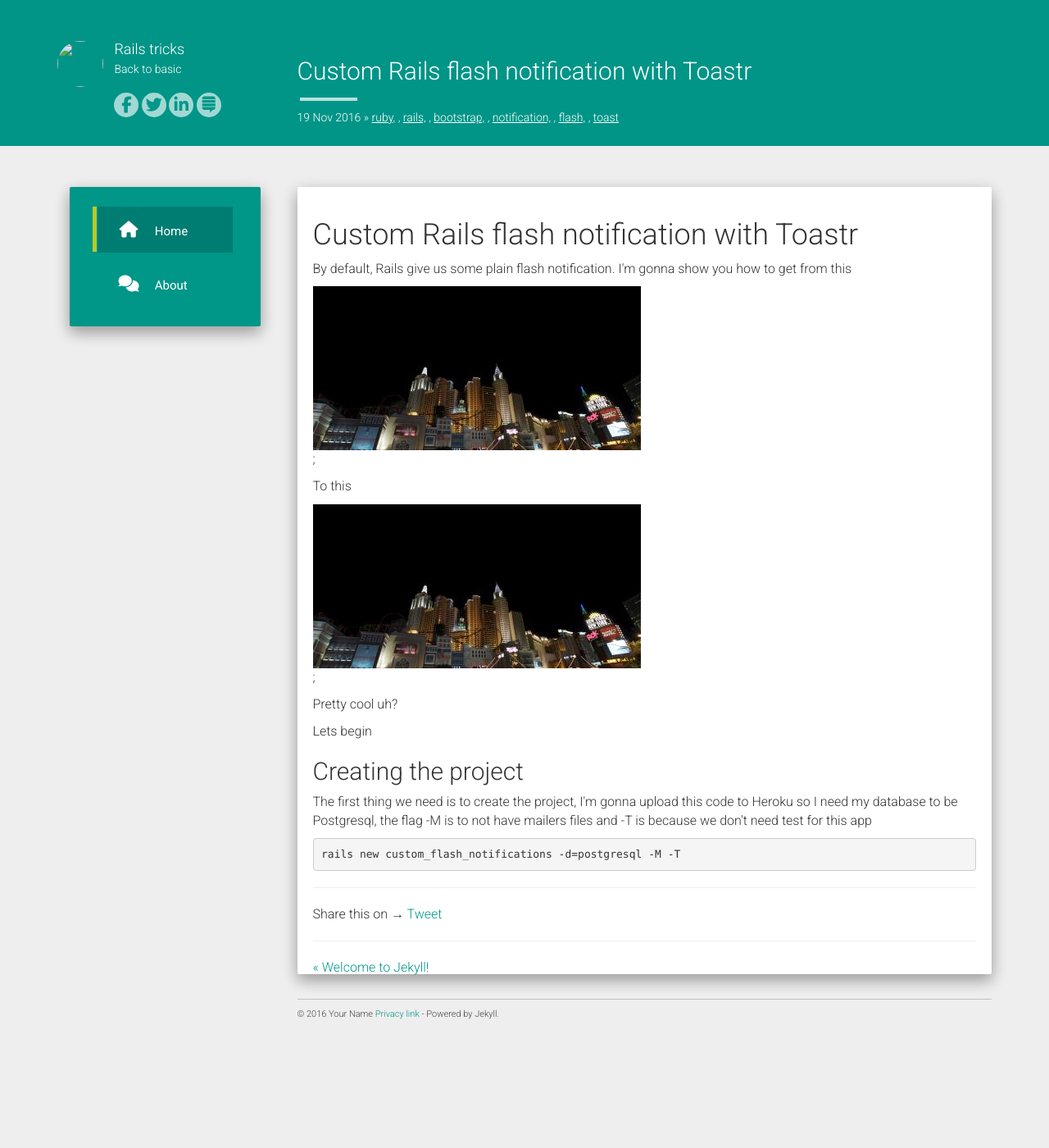
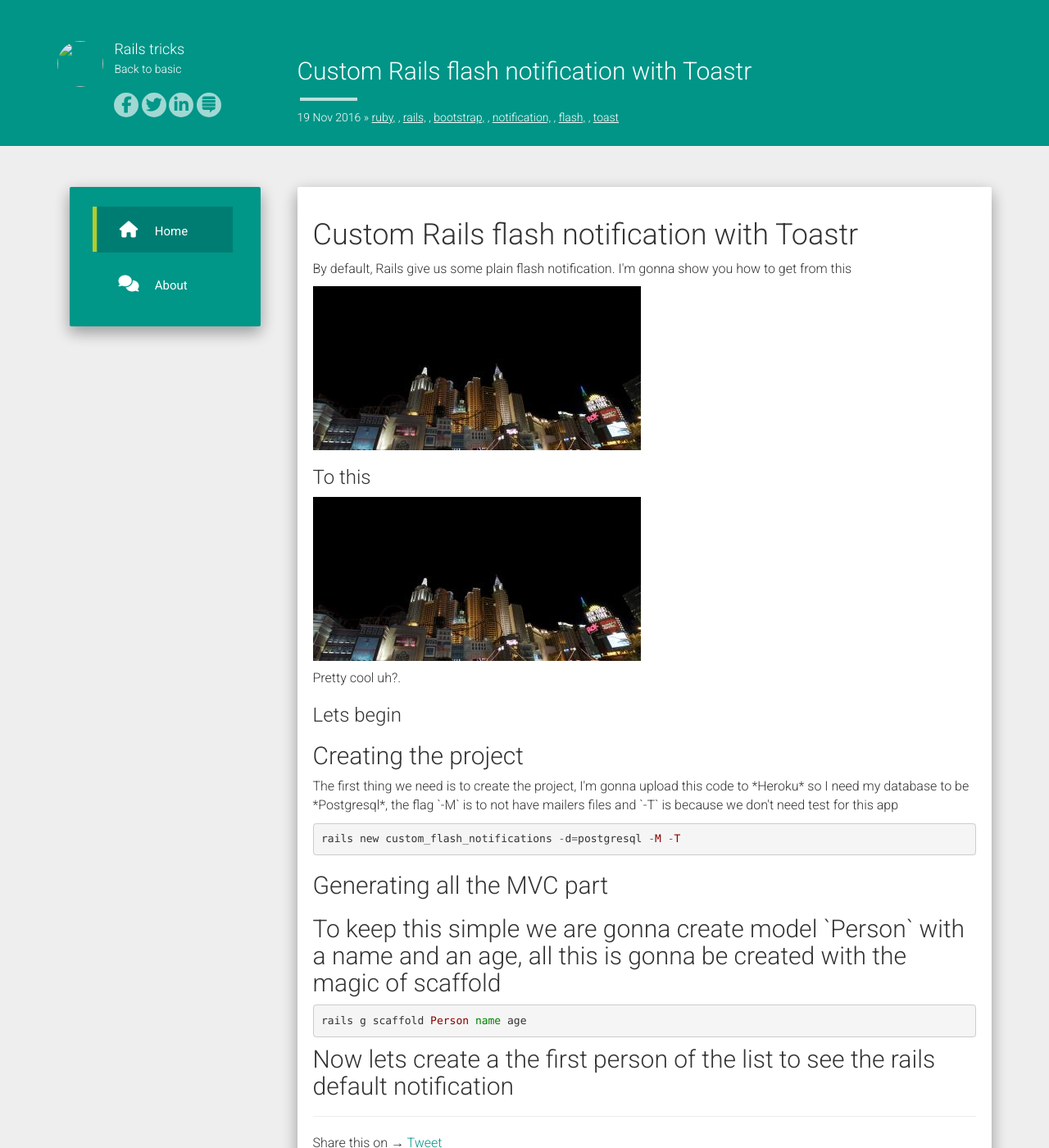
Before and after one commit to ftovaro/ftovaro.github.io, a Jekyll site: the page built from _posts/2016-11-19-custom-flash-notifications-with-bootstrap.md, in a window 1280 px wide and 1400 px high. Shown: the whole window at 82% size. Built offline with Jekyll 4.4.1, drawn with Linux system fonts in a browser that asks for light colours; nearby versions of some CDN libraries; comment, search, counter and statistics services are not loaded.

Commit message:
1. creating scaffold for person

```diff
--- a/_posts/2016-11-19-custom-flash-notifications-with-bootstrap.md
+++ b/_posts/2016-11-19-custom-flash-notifications-with-bootstrap.md
@@ -8,19 +8,26 @@ categories: ruby, rails, bootstrap, notification, flash, toast
 
 <p>By default, Rails give us some plain flash notification. I'm gonna show you how to get from this</p>
 
-![my alternate text](/assets/test-page-image-1.jpg);
+![my alternate text](/assets/test-page-image-1.jpg)
 
-<p>To this </p>
+<h3>To this </h3>
 
-![my alternate text](/assets/test-page-image-1.jpg);
+![my alternate text](/assets/test-page-image-1.jpg)
 
-<p>Pretty cool uh?</p>
-<p>Lets begin</p>
+<p>Pretty cool uh?.</p>
+<h3>Lets begin</h3>
 
 <h2>Creating the project</h2>
-<p>The first thing we need is to create the project, I'm gonna upload this code to Heroku so I need
- my database to be Postgresql, the flag -M is to not have mailers files and -T is because we don't
+<p>The first thing we need is to create the project, I'm gonna upload this code to *Heroku* so I need
+ my database to be *Postgresql*, the flag `-M` is to not have mailers files and `-T` is because we don't
  need test for this app</p>
-{% highlight rails %}
+{% highlight ruby %}
 rails new custom_flash_notifications -d=postgresql -M -T
 {% endhighlight %}
+<h2>Generating all the MVC part<h2>
+<p>To keep this simple we are gonna create model `Person` with a name and an age, all this is gonna be
+created with the magic of scaffold</p>
+{% highlight ruby %}
+rails g scaffold Person name age
+{% endhighlight %}
+<p>Now lets create a the first person of the list to see the rails default notification<p>
```
